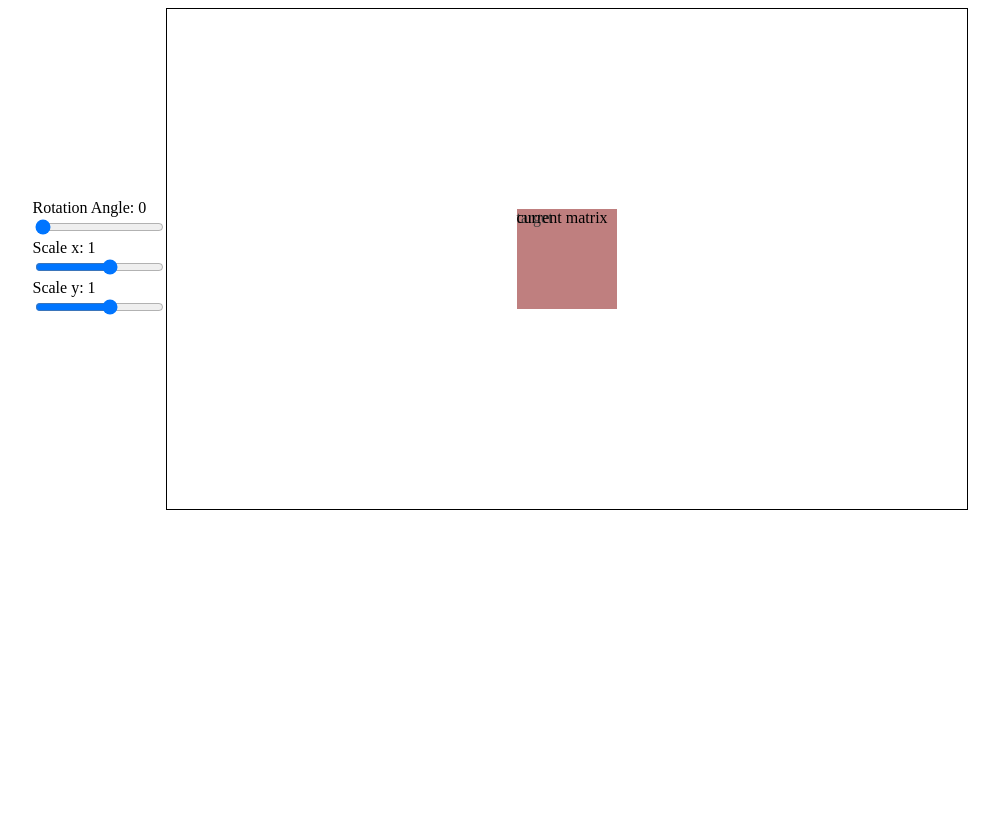
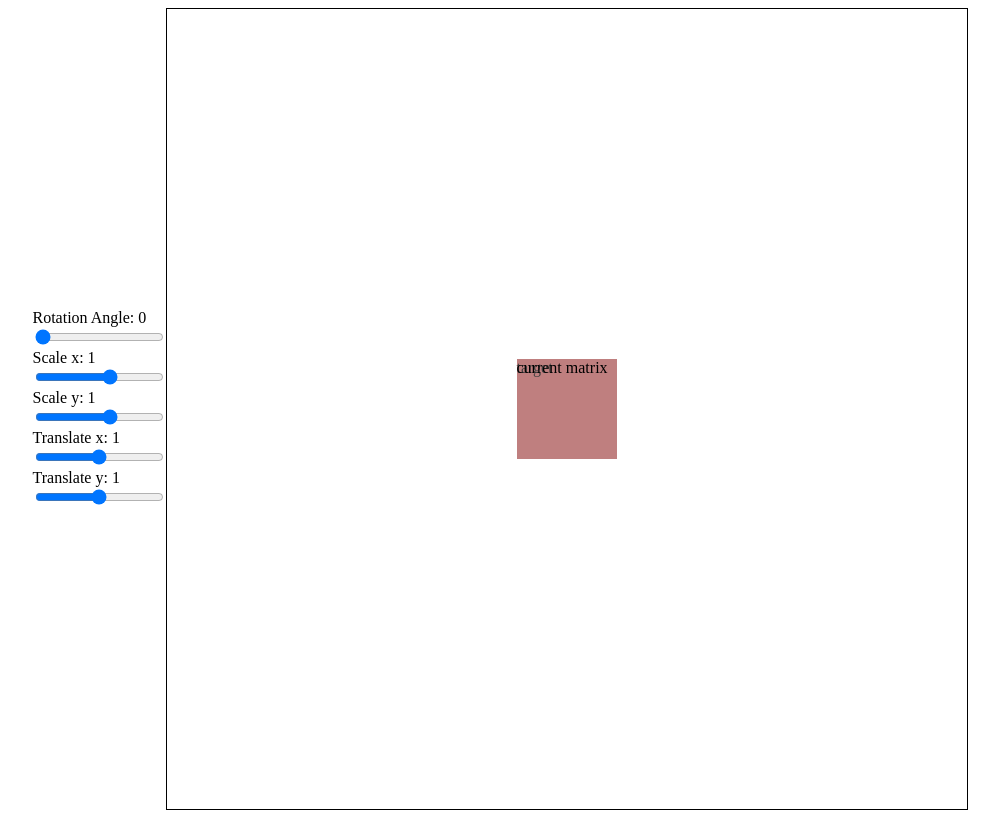
Before and after one commit to SaulReznik/transform, a React (Create React App) app: page / in a window 1280 px wide. Shown: the whole page, without its empty margins (140-1139 px from the left). Built offline with nearby package versions, Linux system fonts and the light colour scheme.

Commit message:
translation ready

```diff
--- a/src/App.js
+++ b/src/App.js
@@ -4,20 +4,23 @@ import useStyles from './styles.js';
 // import Slider from './components/Slider';
 import Rotation from './components/Rotation';
 import Scale from './components/Scale';
+import Translate from './components/Translate';
 import Screen from './components/Screen';
 
 import {
   rotationMatrixGenerator,
   scaleMatrixGenerator,
+  translateMatrixGenerator,
   multiplyMatrices
 } from './utils/helpers';
-import { DEFAULT_MATRIX, DEFAULT_SCALE } from './utils/constants';
+import { DEFAULT_MATRIX, DEFAULT_XY } from './utils/constants';
 
 const App = () => {
   const [matrix, setMatrix] = useState(DEFAULT_MATRIX);
   const [currentMatrix, setCurrentMatrix] = useState(matrix);
   const [rotationAngle, setRotationAngle] = useState(0);
-  const [scale, setScale] = useState(DEFAULT_SCALE);
+  const [scale, setScale] = useState(DEFAULT_XY);
+  const [translate, setTranslate] = useState(DEFAULT_XY);
   const [transformations, setTransformations] = useState([]);
 
   const classes = useStyles();
@@ -47,10 +50,24 @@ const App = () => {
     setScale(updatedScale);
   }, [scale]);
 
+  const changeTranslation = useCallback((e, position) => {
+    const { value } = e.target;
+    const updatedTranslation = {
+      ...translate,
+      [position]: +value
+    };
+
+    const translateMatrix = translateMatrixGenerator(updatedTranslation);
+    const updatedMatrix = multiplyMatrices(DEFAULT_MATRIX, translateMatrix);
+
+    setCurrentMatrix(updatedMatrix);
+    setTranslate(updatedTranslation);
+  }, [translate]);
+
   const mouseUp = useCallback(() => {
     console.log('called');
     setTransformations([...transformations, currentMatrix]);
-  }, [transformations]);
+  }, [transformations, currentMatrix]);
 
   useMemo(() => {
     const updatedMatrix = transformations.reduce((acc, curr) => {
@@ -79,6 +96,17 @@ const App = () => {
             />
           ))
         }
+        {
+          Object.keys(translate).map((position, index) => (
+            <Translate
+              key={index}
+              value={translate[position]}
+              position={position}
+              onChange={changeTranslation}
+              onMouseUp={mouseUp}
+            />
+          ))
+        }
       </div>
       <Screen currentMatrix={currentMatrix} matrix={matrix} />
     </div>
--- a/src/components/Screen/styles.js
+++ b/src/components/Screen/styles.js
@@ -3,7 +3,7 @@ import { matrixToCSSMatrix } from '../../utils/helpers';
 
 const useStyles = createUseStyles({
     container: {
-        height: 500,
+        height: 800,
         width: 800,
         border: '1px solid black',
         display: 'flex',
--- /dev/null
+++ b/src/components/Translate/index.js
@@ -0,0 +1,15 @@
+const Translate = ({ value, position, onChange: parentOnChange, onMouseUp: parentOnMouseUp }) => (
+  <div>
+      <div>Translate {position}: {value}</div>
+          <input
+              type="range"
+              min="-350"
+              max="350"
+              value={value}
+              onChange={(e) => parentOnChange(e, position)}
+              onMouseUp={parentOnMouseUp}
+          />
+  </div>
+);
+
+export default Translate;
--- a/src/utils/constants.js
+++ b/src/utils/constants.js
@@ -5,7 +5,7 @@ export const DEFAULT_MATRIX = [
   0, 0, 1, 0,
   0, 0, 0, 1
 ];
-export const DEFAULT_SCALE = {
+export const DEFAULT_XY = {
   x: 1,
   y: 1,
 };
--- a/src/utils/helpers.js
+++ b/src/utils/helpers.js
@@ -59,3 +59,12 @@ export const scaleMatrixGenerator = ({ x, y }) => (
     0, 0, 0, 1
   ]
 );
+
+export const translateMatrixGenerator = ({ x, y }) => (
+  [
+    1, 0, 0, 0,
+    0, 1, 0, 0,
+    0, 0, 1, 0,
+    x, y, 0, 1
+  ]
+);
```
